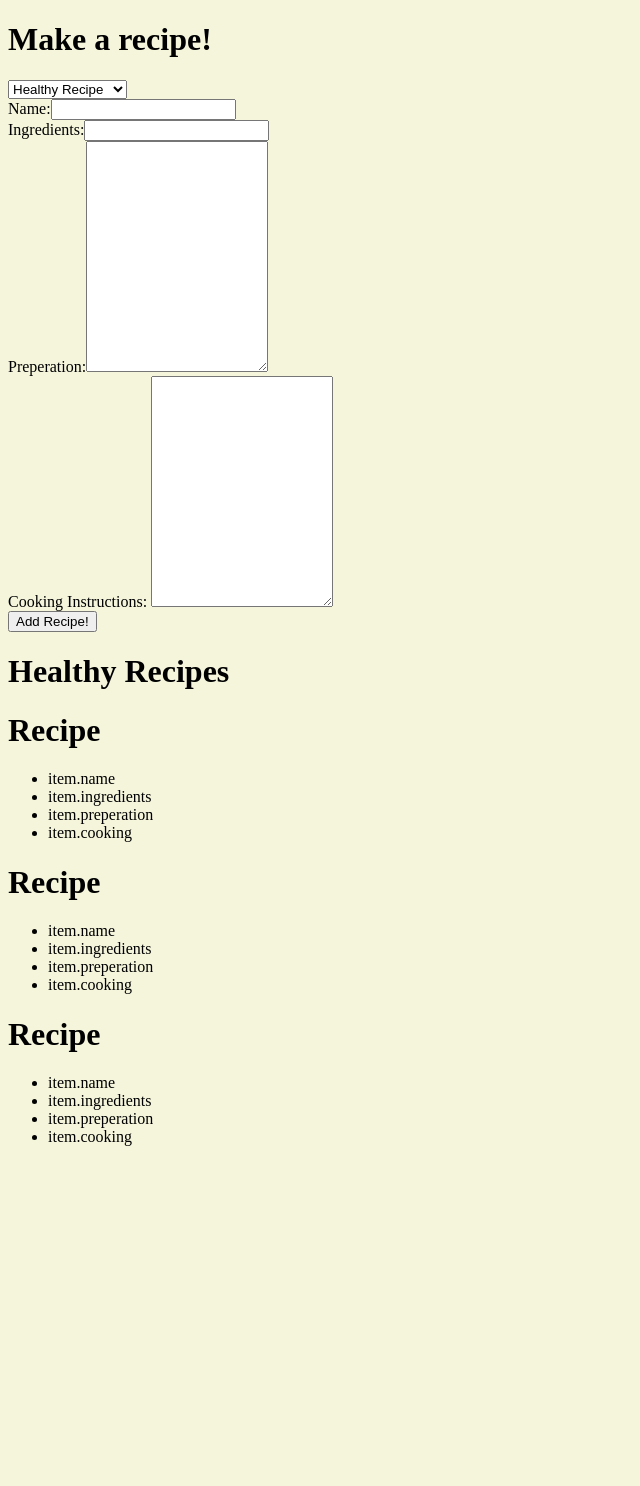
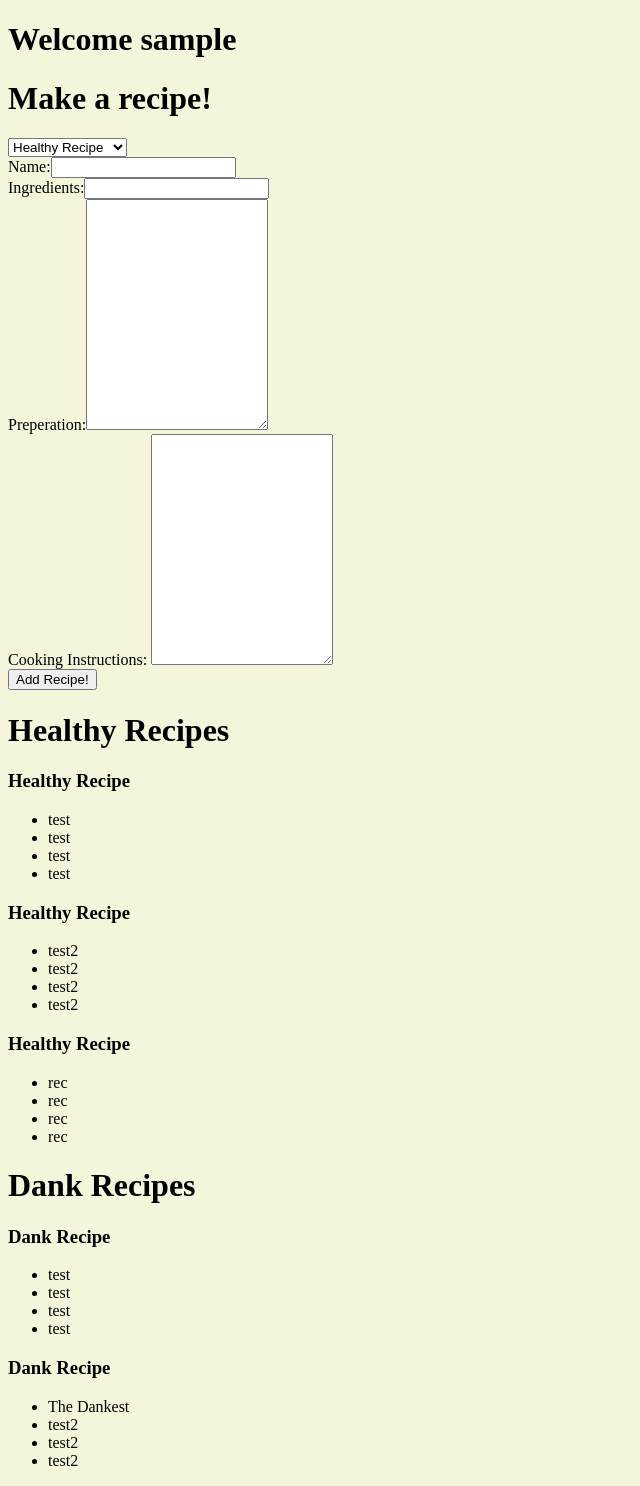
Before and after one commit to micascheid/FinalProject_micaLinscheid, a Flask app: template templates/profile.html in a window 1280 px wide. Shown: the part 34-1520 px from the top of the page, without its empty margins (0-640 px from the left). Before the commit the page ends 1180 px from the top, so only its background shows below. Run offline with Flask 2, Linux system fonts and the light colour scheme; data comes from the database, SQL or seed files in the repository; both versions use the stored data as it was after the commit; the template is opened without the code that fills it: values that come from a table or form of the project are taken from there, most other values are stand-ins (such as "Sample title", 1, 10 or a date in 2020).

Commit message:
displaying with relationships working

```diff
--- a/app.py
+++ b/app.py
@@ -54,6 +54,12 @@ def signup():
 @app.route('/profile', methods=['POST', 'GET'])
 @login_required
 def usershit():
+    id = current_user.id
+    hlthyRecs = HlthyRec.query.filter_by(userId=id)
+    dankRecs = DankRec.query.filter_by(userId=id)
+    username = current_user.username
+
+
     if request.method=='POST':
         if request.form['recType']=='Healthy Recipe':
             name = request.form['recname']
@@ -63,6 +69,7 @@ def usershit():
 
             # Create hlthyrec object
             hlthyrec = HlthyRec(name=name, ingredients=ingredients, preperation=preperation, cooking=cooking)
+
             # Set owner of this recipe
             hlthyrec.userId = current_user.id
             db.session.add(hlthyrec)
@@ -74,13 +81,18 @@ def usershit():
             preperation = request.form['preperation']
             cooking = request.form['cooking']
 
-            dankrec = DankRec(name=name, ingredients=ingredients, preperation=preperation, cooking=cooking)
-            dankrec.userId=current_user.id
+            # Create dankrec object
+            dankrec = DankRec(name=name, ingredients=ingredients, preperation=preperation,
+                              cooking=cooking)
 
+            # Set owner of this recipe
+            dankrec.userId = current_user.id
             db.session.add(dankrec)
             db.session.commit()
 
-    return render_template('/profile.html')
+
+    return render_template('/profile.html', hlthyRecs=hlthyRecs, dankRecs=dankRecs,
+                           username=username)
 
     # TODO else if recType isn't entered
 
--- a/templates/profile.html
+++ b/templates/profile.html
@@ -13,6 +13,7 @@
 
     <!--User Content-->
     {% block content %}
+        <h1>Welcome {{username}}</h1>
         <h1>Make a recipe!</h1>
         <form action="/profile" method="POST">
             <select name="recType">
@@ -29,21 +30,31 @@
 
 
         <h1>Healthy Recipes</h1>
-        {% if HlthyRecs %}
-
+        {% if hlthyRecs %}
             {% for item in hlthyRecs %}
-                <h1>Recipe</h1>
+                <h3>Healthy Recipe</h3>
                 <ul>
-                    <li>item.name</li>
-                    <li>item.ingredients</li>
-                    <li>item.preperation</li>
-                    <li>item.cooking</li>
+                    <li>{{item.name}}</li>
+                    <li>{{item.ingredients}}</li>
+                    <li>{{item.preperation}}</li>
+                    <li>{{item.cooking}}</li>
                 </ul>
             {% endfor %}
-
-
         {% endif %}
 
+        <h1>Dank Recipes</h1>
+        {% if dankRecs %}
+            {% for dankRec in dankRecs %}
+                <h3>Dank Recipe</h3>
+                <ul>
+                    <li>{{dankRec.name}}</li>
+                    <li>{{dankRec.ingredients}}</li>
+                    <li>{{dankRec.preperation}}</li>
+                    <li>{{dankRec.cooking}}</li>
+                </ul>
+
+            {% endfor %}
+        {% endif %}
     {% endblock %}
 
 </body>
```
Also changed, not shown: database.db.
